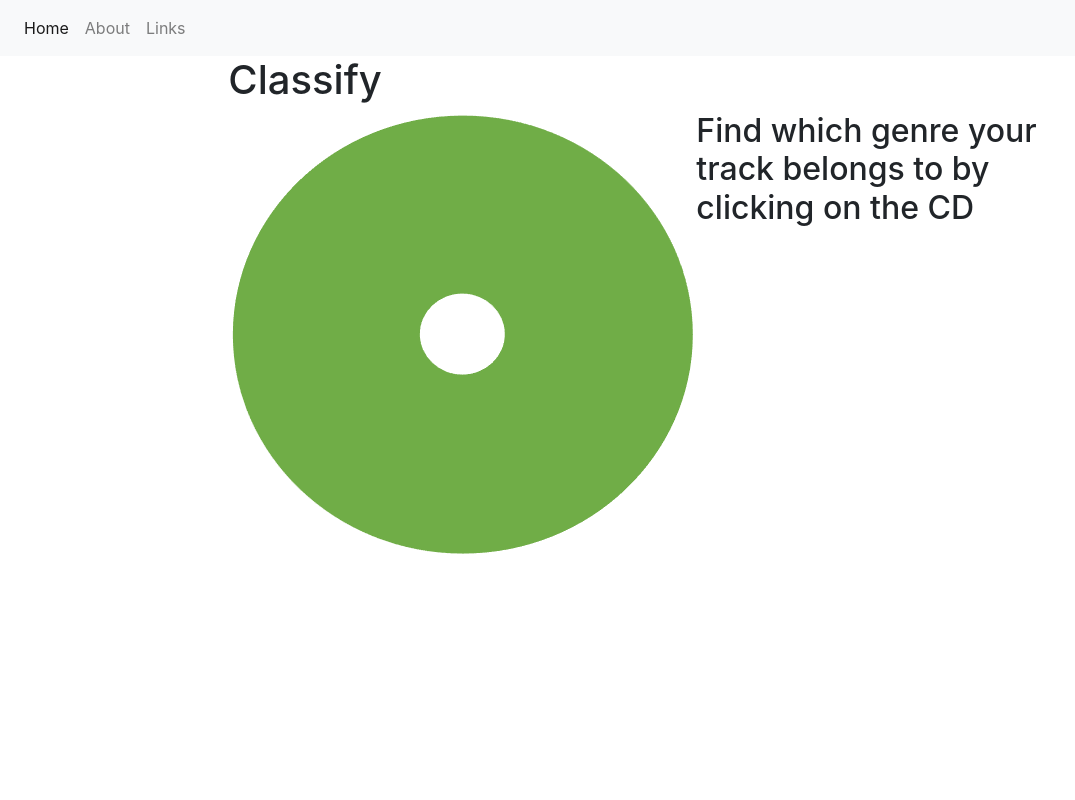
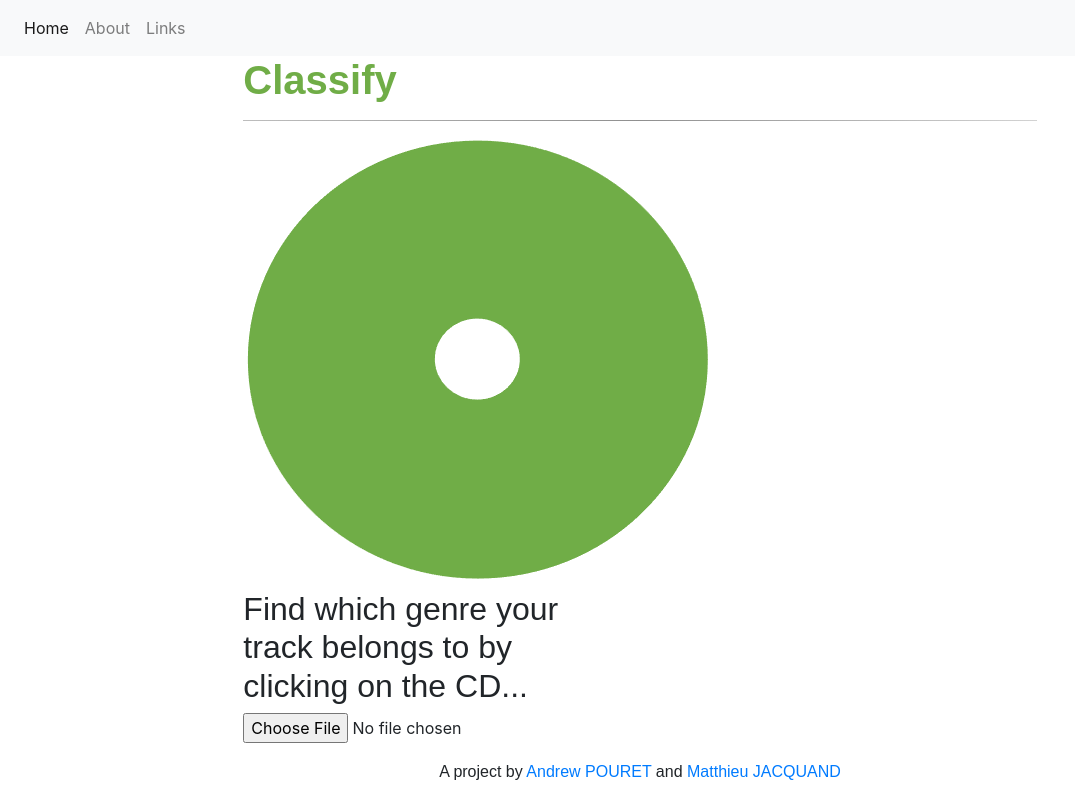
Before and after one commit to andbluedev/Music-Genre-Classification-Model-Web-APP, a React (Create React App) app: page /home in a window 1280 px wide. Shown: the whole page, without its empty margins (0-1075 px from the left). Built offline with nearby package versions, Linux system fonts and the light colour scheme.

Commit message:
added layout, some styling

```diff
--- a/package.json
+++ b/package.json
@@ -3,6 +3,7 @@
     "version": "0.1.0",
     "private": true,
     "dependencies": {
+        "axios": "^0.21.1",
         "bootstrap": "^4.4.1",
         "chart.js": "^2.9.3",
         "node-sass": "^4.13.0",
--- a/src/App.js
+++ b/src/App.js
@@ -6,8 +6,8 @@ import Container from 'react-bootstrap/Container';
 import Row from 'react-bootstrap/Row';
 import { Route, Router, Redirect } from 'react-router-dom';
 import history from './components/routes/history';
+import { Footer } from './components/layout/footer/Footer';
 import './App.scss';
-import { CSSTransition } from 'react-transition-group';
 
 function App() {
   return (
@@ -19,13 +19,6 @@ function App() {
           <Container className='flex-column justify-content-center' fluid>
             {appRoutes.map(({ path, Component }) => (
               <Route key={path} exact path={path}>
-                {({ match }) => (
-                  <CSSTransition
-                    in={match != null}
-                    timeout={350}
-                    classNames='fade'
-                    unmountOnExit
-                  >
                 <Row>
                   <Col />
                   <Col sm={10} md={10} lg={8}>
@@ -35,11 +28,10 @@ function App() {
                   </Col>
                   <Col />
                 </Row>
-                  </CSSTransition>
-                )}
               </Route>
             ))}
           </Container>
+          <Footer/>
         </Route>
       </Router>
     </div>
--- /dev/null
+++ b/src/components/common/text/Basics.js
@@ -0,0 +1,20 @@
+import React from 'react';
+import './Basics.scss';
+
+export const Title = (props) => (
+  <div className='title-wrapper'>
+    <h1>{props.children}</h1> <hr />
+  </div>
+);
+
+export const SubTitle = (props) => (
+  <div className='subtitle-wrapper'>
+    <h2>{props.children}</h2>
+  </div>
+);
+
+export const FooterText = (props) => (
+  <div className='footer-wrapper'>
+    <p>{props.children}</p>
+  </div>
+);
--- /dev/null
+++ b/src/components/common/text/Basics.scss
@@ -0,0 +1,31 @@
+@import '../../../style/theme';
+.title-wrapper {
+    h1 {
+        font-family: $font-title-regular;
+        font-weight: bolder;
+        color: $color-primary;
+    }
+    hr {
+        border: 0;
+        height: 1px;
+        background: linear-gradient(to right, $divider-color, rgba($primary-text, .5), rgba($primary-text, .2));
+    }
+}
+
+.subtitle-wrapper {
+    margin: .5rem 0;
+    h2 {
+        font-weight: lighter;
+        font-family: $font-title-regular;
+        border-bottom: #263238 2px;
+    }
+}
+
+.footer-wrapper {
+    p {
+        font-family: $font-body;
+    }
+    a {
+        outline-style: none;
+    }
+}
--- /dev/null
+++ b/src/components/layout/footer/Footer.js
@@ -0,0 +1,19 @@
+import React from 'react';
+
+import { FooterText } from '../../common/text/Basics';
+import './Footer.scss';
+
+export const Footer = () => (
+  <div className='footer'>
+    <FooterText>
+      A project by
+      <a href='https://www.linkedin.com/in/andrew-pouret'>
+        {' '}
+        Andrew POURET{' '}
+      </a> and{' '}
+      <a href='https://www.linkedin.com/in/matthieu-jacquand-0b0ba6181/'>
+        Matthieu JACQUAND
+      </a>
+    </FooterText>
+  </div>
+);
--- /dev/null
+++ b/src/components/layout/footer/Footer.scss
@@ -0,0 +1,7 @@
+.footer {
+    display: flex;
+    width: 100%;
+    justify-content: center;
+    bottom: 0%;
+    position: fixed;
+}
--- a/src/components/pages/home/HomePage.js
+++ b/src/components/pages/home/HomePage.js
@@ -1,13 +1,28 @@
-import React from 'react';
+import React, { useState } from 'react';
 import logo from '../../../img/ClassifyLogo.png';
+import { Title, SubTitle } from '../../common/text/Basics';
+import { CSSTransition } from 'react-transition-group';
+
 import './HomePage.scss';
 
 export function HomePage() {
-  return (<div>
-    <h1>Classify</h1>
-    <div className='home-logo'>
-      <img src={logo} alt='classify-simple-logo' />
-      <h2>Find which genre your track belongs to by clicking on the CD</h2>
+  const [active, setActive] = useState(false);
+
+  return (
+    <div className='container'>
+      <Title>Classify</Title>
+      <div className='disk-area-wrapper row justify-content-start'>
+        <div className='col-md-6 col-sm-12 classify-simple-logo'>
+          <img src={logo} alt='classify-simple-logo' onClick={() => setActive(true)} />
+        </div>
+        <div className='file-selection-wrapper col-sm-12 col-md-6' >
+          <SubTitle>Find which genre your track belongs to by clicking on the CD...</SubTitle>
+          {/* <CSSTransition in={active} timeout={350} classNames='fade' unmountOnExit> */}
+          <input type='file' />
+          {/* </CSSTransition> */}
+        </div>
+      </div>
+
     </div>
-  </div>);
+  );
 }
--- a/src/components/pages/home/HomePage.scss
+++ b/src/components/pages/home/HomePage.scss
@@ -1,5 +1,13 @@
-.home-logo {
-    display: flex;
-    justify-content: center;
-    align-items: flex-start;
+.disk-area-wrapper {
+    .classify-simple-logo {
+        width: 100%;
+        max-width: 468px;
+    }
+    .file-selection-wrapper {}
+    // align-items: flex-start;
 }
+
+.footer {
+    bottom: 0%;
+    position: fixed;
+}
--- a/src/style/theme.scss
+++ b/src/style/theme.scss
@@ -4,7 +4,7 @@
   App Theme used throughout the App.
  */
 
-$background-color: rgba(38, 50, 56, 0.07);
+$background-color: #26323812;
 $background-color-light: rgba(115, 158, 165, 0.07);
 $background-color-dark: rgba(52, 68, 75, 0.07);
 $primary-text: #212121;
@@ -15,9 +15,9 @@ $text-icons: #212121;
 $color-accent: #57A0D3;
 $color-accent-light: rgba(3, 169, 244, 0.29);
 $color-accent-dark: #022a3b;
-$color-primary: #FDA50F;
-$color-primary-light: rgba(253, 165, 15, 0.45);
-$color-primary-dark: #573b06;
+$color-primary: #70AD47;
+$color-primary-light: #9df3c4;
+$color-primary-dark: #1fab89;
 $color-warning: #91262D;
 $color-warning-light: #ff1d00;
 $color-warning-dark: #4b0b00;
@@ -27,7 +27,7 @@ $color-success-dark: #005005;
 $color-light: #F9F9F9;
 $color-dark: #323232;
 $theme-colors: ( "primary": $color-primary, "secondary": $color-accent, "danger": $color-warning, "success": $color-success, "info": $info, "warning": $color-warning-light, "light": $color-accent-dark, "dark": $color-accent-dark);
-$font-title-regular: 'Montserrat',
+$font-title-regular: 'Source Sans Pro',
 sans-serif;
-$font-body: 'Roboto',
+$font-body: 'Source Sans Pro',
 sans-serif;
```
Also changed, not shown: 2 other files (tests, documents, lock files or other folders). Lines whose indentation alone changed are shown as unchanged.
